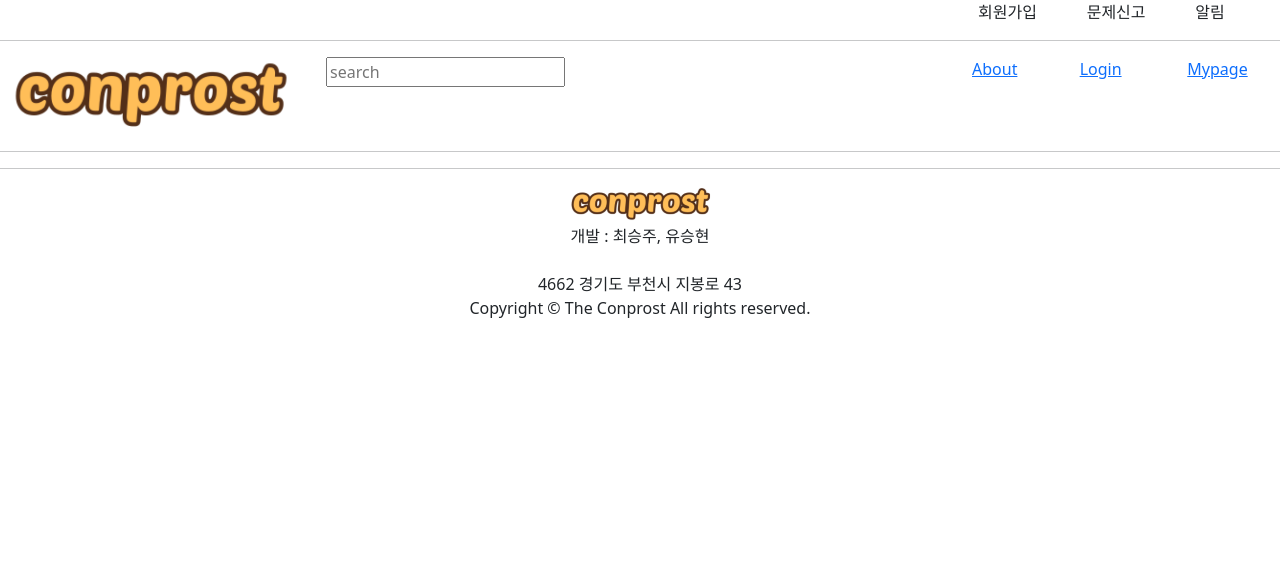
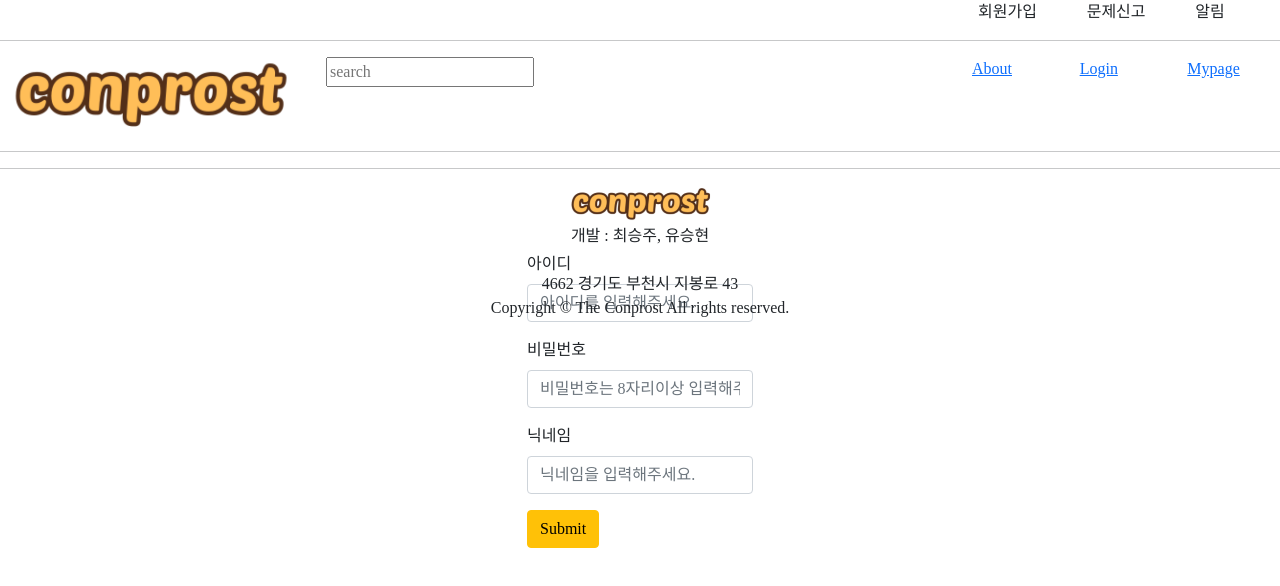
Before and after one commit to winprost/conprost_front, a React (Create React App) app in the folder winprostfront/: page /regist in a window 1280 px wide. Shown: the top 586 px of the page. Built offline with nearby package versions, Linux system fonts and the light colour scheme.

Commit message:
add Regist, footer와 겹치는 문제 해결해야함

```diff
--- a/winprostfront/package.json
+++ b/winprostfront/package.json
@@ -13,6 +13,7 @@
     "react-router": "^5.2.0",
     "react-router-dom": "^5.2.0",
     "react-scripts": "4.0.3",
+    "styled-components": "^5.3.0",
     "web-vitals": "^1.0.1"
   },
   "scripts": {
--- a/winprostfront/src/components/Layout.js
+++ b/winprostfront/src/components/Layout.js
@@ -1,6 +1,7 @@
 import React from 'react';
 import Header from './Header';
 import Footer from './Footer';
+import '../index.css';
 
 // 공통 컴포넌트 적용(Header, Footer)
 const Layout = ({children}) =>{
--- /dev/null
+++ b/winprostfront/src/components/Regist.js
@@ -0,0 +1,47 @@
+import React from 'react';
+import Form from 'react-bootstrap/Form';
+import Button from 'react-bootstrap/Button';
+import styled from 'styled-components';
+
+const StyleForm = styled.form`
+  @media (min-width: 700px) {
+    display: flex;
+    position: absolute;
+    top: 50%;
+    left: 50%;
+    transform: translate(-50%, -50%);
+    flex: auto;
+  }
+`;
+
+
+const Regist = () => {
+  return (
+    <>
+    <StyleForm>
+      <Form>
+        <Form.Group controlId="formBasicId">
+          <Form.Label>아이디</Form.Label>
+          <Form.Control type="string" placeholder="아이디를 입력해주세요." />
+        </Form.Group>
+
+        <Form.Group controlId="formBasicPassword">
+          <Form.Label>비밀번호</Form.Label>
+          <Form.Control type="password" placeholder="비밀번호는 8자리이상 입력해주세요." />
+        </Form.Group>
+
+        <Form.Group controlId="formBasicString">
+          <Form.Label>닉네임</Form.Label>
+          <Form.Control type="string" placeholder="닉네임을 입력해주세요." />
+        </Form.Group>
+
+          <Button variant="warning" type="submit" height="2.25rem">
+            Submit
+          </Button>
+      </Form>
+    </StyleForm>
+    </>
+  )
+}
+
+export default Regist
--- a/winprostfront/src/index.css
+++ b/winprostfront/src/index.css
@@ -11,3 +11,8 @@ code {
   font-family: source-code-pro, Menlo, Monaco, Consolas, 'Courier New',
     monospace;
 }
+
+@import url(https://fonts.googleapis.com/earlyaccess/notosanskr.css);
+div {
+font-family: 'Noto Sans KR' !important;
+}
--- a/winprostfront/src/pages/index.js
+++ b/winprostfront/src/pages/index.js
@@ -4,13 +4,14 @@ import { BrowserRouter as Router, Route} from 'react-router-dom';
 import Layout from '../components/Layout';
 
 import Main from '../components/Main';
-import Header from '../components/Header';
+import Regist from '../components/Regist';
 
 const Pages = () =>{
   return (
     <Router>
       <Layout>
       <Route exact path="/" component={Main} />
+      <Route exact path="/regist" component={Regist} />
       </Layout>
     </Router>
   );
```
Also changed, not shown: 1 other file (tests, documents, lock files or other folders).
